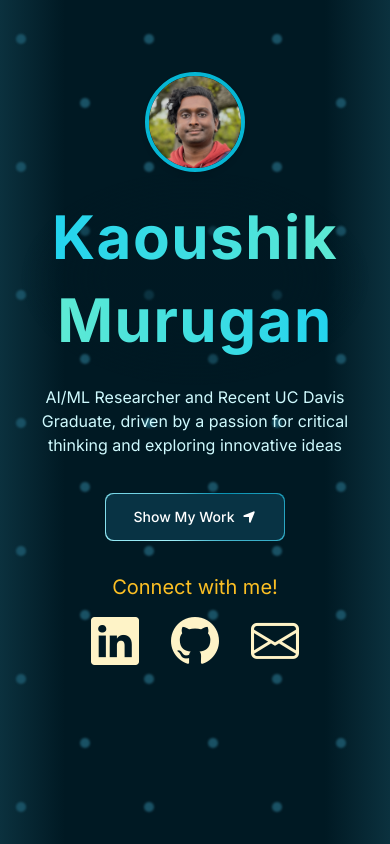
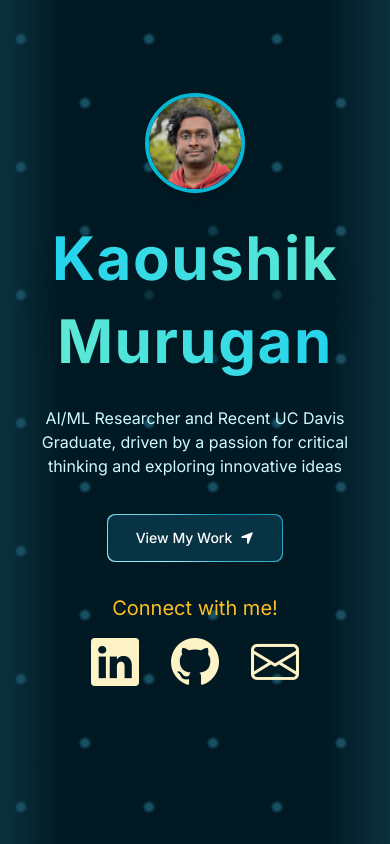
Before and after one commit to KaoushikMurugan/personal-website, a Next.js app: page / in a window 390 px wide. Shown: the top 844 px of the page. Built offline with nearby package versions, Linux system fonts and the light colour scheme.

Commit message:
Feat: Hero section is now centered vertically
also updated stylings for some of hero's components based on screen width

```diff
--- a/components/hero.tsx
+++ b/components/hero.tsx
@@ -11,7 +11,7 @@ import CircleIcon from './ui/circle-image-icon'
 const Hero = () => {
   const heroRef = useRef<HTMLDivElement>(null);
   return (
-    <div ref={heroRef} className="relative pb-18 pt-10 md:pt-20 min-h-screen">
+    <div ref={heroRef} className="relative flex flex-col items-center justify-center min-h-screen pb-18 md:pt-20">
       <div className="flex justify-center relative pt-[2rem] pb-[6rem] z-10">
         <div className="max-w-[89vw] md:max-w-2xl lg:max-w-[60vw] flex flex-col items-center justify-center">
           {/* <h2 className="uppercase tracking-widest text-xs text-center dark:text-blue-100 text-purple-900 max-w-80">
@@ -32,21 +32,21 @@ const Hero = () => {
               "from-cyan-400 to-teal-300",
               "from-teal-300 to-cyan-400"]}
           />
-          <p className = "text-center text-base md:text-xl text-cyan-100">
+          <p className = "text-center text-base md:text-xl 2xl:text-2xl text-cyan-100">
           AI/ML Researcher and Recent UC Davis Graduate, driven by a passion for critical thinking and exploring innovative ideas
           </p>
 
           <div className="h-4 md:h-8"/>
           <a href="#experience">
             <MagicButton
-              title="Show My Work"
+              title="View My Work"
               icon={<FaLocationArrow />}
               position="right"
             />
           </a>
           <div className="h-8 md:h-14"/>
-          <div className="flex flex-col sm:flex-row relative justify-center items-center gap-4 sm:gap-10 text-5xl dark:text-amber-400">
-            <span className="text-xl sm:text-2xl md:text-3xl">Connect with me!</span>
+          <div className="flex flex-col sm:flex-row relative justify-center items-center gap-4 sm:gap-10 dark:text-amber-400">
+            <span className="text-xl sm:text-2xl md:text-3xl 2xl:text-4xl">Connect with me!</span>
             <div className="flex sm:flex-row gap-8 dark:text-amber-100">
               <SocialIcon
                 platform="linkedin"
```
